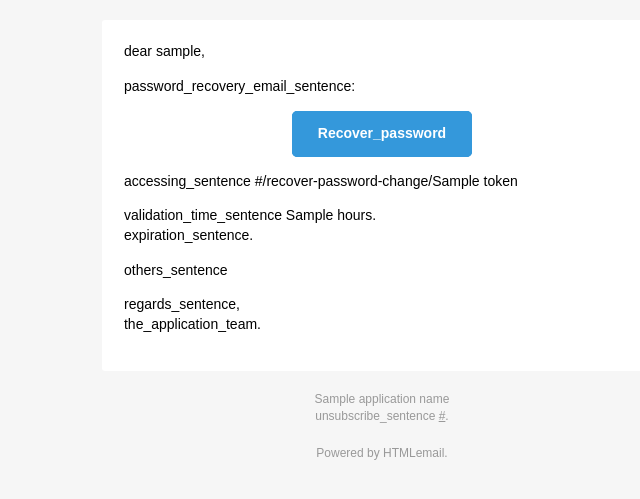
After one commit to correia55/localShowReminder, a Python web app: template templates/password_recovery_email.html in a window 1280 px wide. The commit adds this page. Shown: the top 499 px of the page, without its empty margins (258-898 px from the left). Run offline with Jinja, Linux system fonts and the light colour scheme; the template is opened without the code that fills it: most values are stand-ins (such as "Sample title", 1, 10 or a date in 2020).

Commit message:
Added the ability to recover password

```diff
--- a/authentication.py
+++ b/authentication.py
@@ -14,6 +14,7 @@ class TokenType(Enum):
     DELETION = 3
     CHANGE_EMAIL_OLD = 4
     CHANGE_EMAIL_NEW = 5
+    PASSWORD_RECOVERY = 6
 
 
 def generate_token(user_id: int, token_type: TokenType) -> any:
@@ -37,6 +38,8 @@ def generate_token(user_id: int, token_type: TokenType) -> any:
         exp = datetime.datetime.utcnow() + datetime.timedelta(days=configuration.DELETION_TOKEN_VALIDITY_DAYS)
     elif token_type == TokenType.CHANGE_EMAIL_OLD:
         exp = datetime.datetime.utcnow() + datetime.timedelta(days=configuration.CHANGE_EMAIL_TOKEN_VALIDITY_DAYS)
+    elif token_type == TokenType.PASSWORD_RECOVERY:
+        exp = datetime.datetime.utcnow() + datetime.timedelta(days=configuration.PASSWORD_RECOVERY_TOKEN_VALIDITY_DAYS)
     else:
         return None
 
--- a/configuration.py
+++ b/configuration.py
@@ -108,6 +108,7 @@ ACCESS_TOKEN_VALIDITY_HOURS = 1
 VERIFICATION_TOKEN_VALIDITY_DAYS = 2
 DELETION_TOKEN_VALIDITY_DAYS = 2
 CHANGE_EMAIL_TOKEN_VALIDITY_DAYS = 2
+PASSWORD_RECOVERY_TOKEN_VALIDITY_DAYS = 2
 
 # endregion
 
--- a/templates/change_email_new.html
+++ b/templates/change_email_new.html
@@ -9,7 +9,7 @@
     <table border="0" cellpadding="0" cellspacing="0" class="btn btn-primary">
     <tbody>
     <tr>
-    <td align="left">
+    <td align="center">
     <table border="0" cellpadding="0" cellspacing="0">
     <tbody>
     <tr>
--- a/templates/change_email_old.html
+++ b/templates/change_email_old.html
@@ -9,7 +9,7 @@
     <table border="0" cellpadding="0" cellspacing="0" class="btn btn-primary">
     <tbody>
     <tr>
-    <td align="left">
+    <td align="center">
     <table border="0" cellpadding="0" cellspacing="0">
     <tbody>
     <tr>
--- a/templates/deletion_email.html
+++ b/templates/deletion_email.html
@@ -9,7 +9,7 @@
     <table border="0" cellpadding="0" cellspacing="0" class="btn btn-primary">
     <tbody>
     <tr>
-    <td align="left">
+    <td align="center">
     <table border="0" cellpadding="0" cellspacing="0">
     <tbody>
     <tr>
--- /dev/null
+++ b/templates/password_recovery_email.html
@@ -0,0 +1,28 @@
+{% extends "base_email.html" %}
+
+{% set title = title %}
+{% set application_name = application_name %}
+{% set application_link = application_link %}
+
+{% block content %}
+    <p>{% trans %}password_recovery_email_sentence{% endtrans %}:</p>
+    <table border="0" cellpadding="0" cellspacing="0" class="btn btn-primary">
+    <tbody>
+    <tr>
+    <td align="center">
+    <table border="0" cellpadding="0" cellspacing="0">
+    <tbody>
+    <tr>
+    <td> <a href="{{ application_link }}/email-change/{{ token }}" target="_blank">{% trans %}recover_password{% endtrans %}</a> </td>
+    </tr>
+    </tbody>
+    </table>
+    </td>
+    </tr>
+    </tbody>
+    </table>
+    <p>{% trans %}accessing_sentence{% endtrans %} {{ application_link }}/recover-password-change/{{ token }}<p>
+    <p>{% trans %}validation_time_sentence{% endtrans %} {{ validity_hours }} {% trans %}hours{% endtrans %}.</br>
+    {% trans %}expiration_sentence{% endtrans %}.</p>
+    <p>{% trans %}others_sentence{% endtrans %}</p>
+{% endblock %}
--- a/templates/verification_email.html
+++ b/templates/verification_email.html
@@ -10,7 +10,7 @@
     <table border="0" cellpadding="0" cellspacing="0" class="btn btn-primary">
     <tbody>
     <tr>
-    <td align="left">
+    <td align="center">
     <table border="0" cellpadding="0" cellspacing="0">
     <tbody>
     <tr>
```
Also changed, not shown: main.py (+49 -0 lines), process_emails.py (+19 -0 lines), processing.py (+40 -0 lines), locales/en/LC_MESSAGES/main.po, locales/pt/LC_MESSAGES/main.po.
